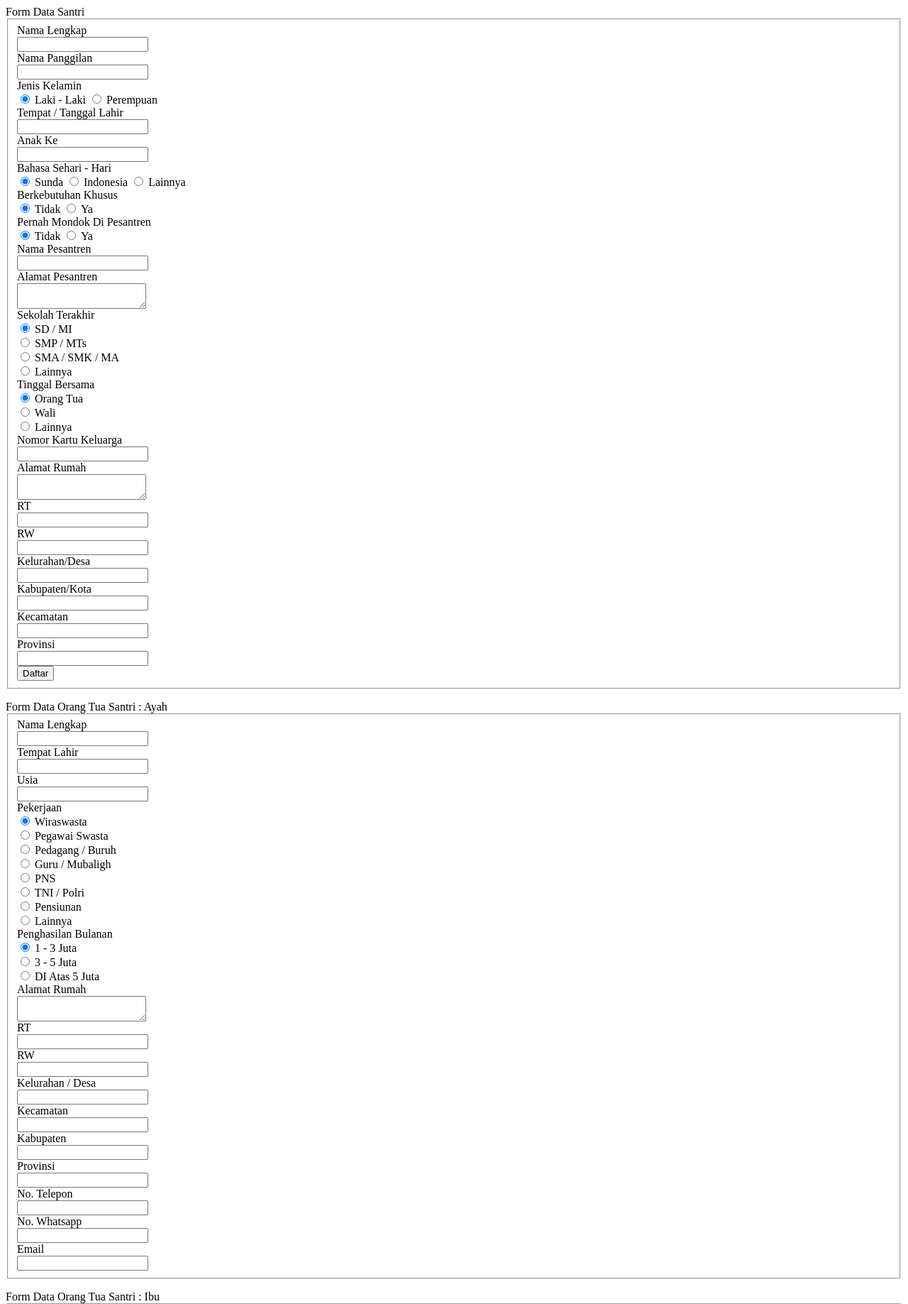
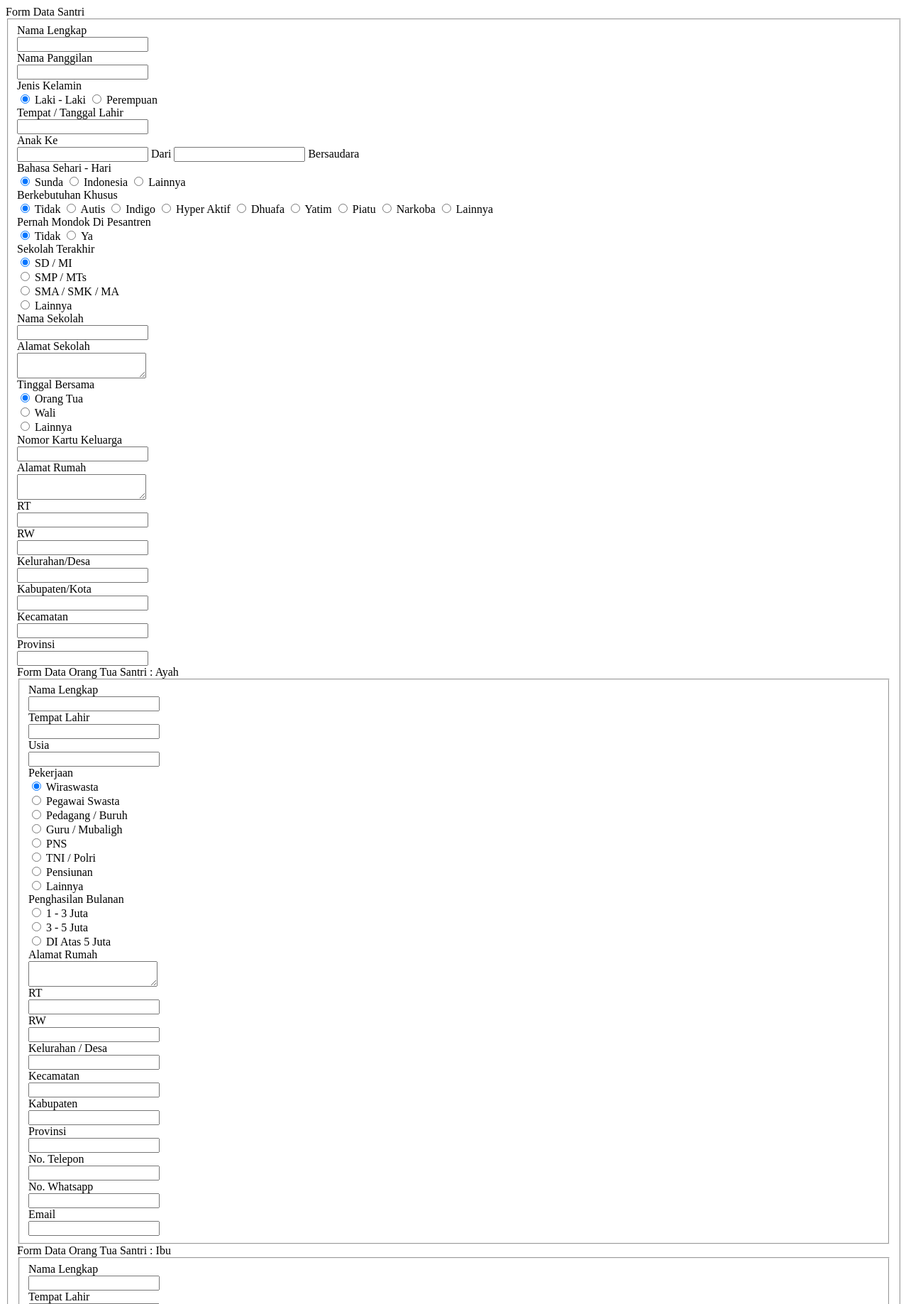
Before and after one commit to rizkymb/kesiswaan, a PHP site: page /admin/daftarsantri.php in a window 1280 px wide. Shown: the top 1837 px of the page at 71% size. Run offline with PHP 8.4, Linux system fonts and the light colour scheme.

Commit message:
Tambah File & Perbaiki form
tambah koneksi ke database & tambah fields pada form

```diff
--- /dev/null
+++ b/admin/config.php
@@ -0,0 +1,4 @@
+<?php
+error_reporting(~E_NOTICE);
+$conn = mysqli_connect('localhost', 'root', '', 'dbpesantren');
+?>
--- a/admin/daftarsantri.php
+++ b/admin/daftarsantri.php
@@ -2,10 +2,11 @@
 <head>
 </head>
 <body>
+
 <div class="panel panel-success">
   <div class="panel-heading">Form Data Santri</div>
   <div class="panel-body">
-  <form class="form-horizontal">
+  <form class="form-horizontal" action="#">
     <fieldset>
 
     <!-- Text input-->
@@ -55,7 +56,9 @@
     <label class="col-md-4 control-label" for="anakke">Anak Ke</label>
     <div class="col-md-1">
     <input id="anakke" name="anakke" type="text" placeholder="" class="form-control input-md" required="">
-
+    Dari
+    <input id="dari" name="dari" type="text" placeholder="" class="form-control input-md" required="">
+    Bersaudara
     </div>
     </div>
 
@@ -81,14 +84,42 @@
     <!-- Multiple Radios (inline) -->
     <div class="form-group">
     <label class="col-md-4 control-label" for="kebutuhankhusus">Berkebutuhan Khusus</label>
-    <div class="col-md-4">
+    <div class="col-md-5">
         <label class="radio-inline" for="kebutuhankhusus-0">
         <input type="radio" name="kebutuhankhusus" id="kebutuhankhusus-0" value="1" checked="checked">
         Tidak
         </label>
         <label class="radio-inline" for="kebutuhankhusus-1">
         <input type="radio" name="kebutuhankhusus" id="kebutuhankhusus-1" value="2">
-        Ya
+        Autis
+        </label>
+        <label class="radio-inline" for="kebutuhankhusus-2">
+        <input type="radio" name="kebutuhankhusus" id="kebutuhankhusus-1" value="2">
+        Indigo
+        </label>
+        <label class="radio-inline" for="kebutuhankhusus-3">
+        <input type="radio" name="kebutuhankhusus" id="kebutuhankhusus-1" value="2">
+        Hyper Aktif
+        </label>
+        <label class="radio-inline" for="kebutuhankhusus-4">
+        <input type="radio" name="kebutuhankhusus" id="kebutuhankhusus-1" value="2">
+        Dhuafa
+        </label>
+        <label class="radio-inline" for="kebutuhankhusus-5">
+        <input type="radio" name="kebutuhankhusus" id="kebutuhankhusus-1" value="2">
+        Yatim
+        </label>
+        <label class="radio-inline" for="kebutuhankhusus-6">
+        <input type="radio" name="kebutuhankhusus" id="kebutuhankhusus-1" value="2">
+        Piatu
+        </label>
+        <label class="radio-inline" for="kebutuhankhusus-7">
+        <input type="radio" name="kebutuhankhusus" id="kebutuhankhusus-1" value="2">
+        Narkoba
+        </label>
+        <label class="radio-inline" for="kebutuhankhusus-8">
+        <input type="radio" name="kebutuhankhusus" id="kebutuhankhusus-1" value="2">
+        Lainnya
         </label>
     </div>
     </div>
@@ -105,23 +136,6 @@
         <input type="radio" name="mondok" id="mondok-1" value="2">
         Ya
         </label>
-    </div>
-    </div>
-
-    <!-- Text input-->
-    <div class="form-group">
-    <label class="col-md-4 control-label" for="namapesantren">Nama Pesantren</label>
-    <div class="col-md-4">
-    <input id="namapesantren" name="namapesantren" type="text" placeholder="" class="form-control input-md" required="">
-
-    </div>
-    </div>
-
-    <!-- Textarea -->
-    <div class="form-group">
-    <label class="col-md-4 control-label" for="alamatpesantren">Alamat Pesantren</label>
-    <div class="col-md-4">
-        <textarea class="form-control" id="alamatpesantren" name="alamatpesantren"></textarea>
     </div>
     </div>
 
@@ -153,6 +167,23 @@
         Lainnya
         </label>
         </div>
+    </div>
+    </div>
+
+    <!-- Text input-->
+    <div class="form-group">
+    <label class="col-md-4 control-label" for="nomorkk">Nama Sekolah</label>
+    <div class="col-md-4">
+    <input id="namasekolah" name="namasekolah" type="text" placeholder="" class="form-control input-md" required="">
+
+    </div>
+    </div>
+
+    <!-- Textarea -->
+    <div class="form-group">
+    <label class="col-md-4 control-label" for="namajalan">Alamat Sekolah</label>
+    <div class="col-md-4">
+        <textarea class="form-control" id="alamatsekolah" name="alamatsekolah"></textarea>
     </div>
     </div>
 
@@ -252,17 +283,49 @@
     </div>
     </div>
 
-    <!-- Button -->
+    <!-- Multiple Radios
     <div class="form-group">
-    <label class="col-md-4 control-label" for="submit"></label>
+    <label class="col-md-4 control-label" for="penanggungjawab">Penanggung Jawab</label>
     <div class="col-md-4">
-        <button id="submit" name="submit" class="btn btn-success">Daftar</button>
+    <div class="radio-inline">
+        <label for="tinggaldengan-0">
+        <input type="radio" name="penanggungjawab" id="penanggungjawab-0" value="1" checked="checked" onclick="showortu()">
+        Orang Tua
+        </label>
+      </div>
+    <div class="radio-inline">
+        <label for="tinggaldengan-1">
+        <input type="radio" name="penanggungjawab" id="penanggungjawab-1" value="2" onclick="showwali()">
+        Wali
+        </label>
+      </div>
     </div>
-    </div>
+  </div> -->
 
-    </fieldset>
-    </form>
-  </div>
+<!-- <script>
+  var detachx = $('#formwali').detach();
+  var detachy = $('#formortu').detach();
+
+  function showortu(detachy){
+  var x = document.getElementById('formortu');
+  var y = document.getElementById('formwali');
+
+  $('#formortu').append(detachy);
+  x.style.display ='block';
+  y.parentNode.removeChild(y);
+  }
+  function showwali(detachx){
+  var x = document.getElementById('formortu');
+  var y = document.getElementById('formwali');
+
+  $('#formwali').append(detachx);
+  y.style.display ='block';
+  x.parentNode.removeChild(x);
+  }
+</script> -->
+
+<div id="forms"></div>
+<div id="formortu">
   <div class="panel-heading">Form Data Orang Tua Santri : Ayah</div>
   <div class="panel-body">
   <form class="form-horizontal">
@@ -272,7 +335,7 @@
 <div class="form-group">
   <label class="col-md-4 control-label" for="namalengkapayah">Nama Lengkap</label>
   <div class="col-md-4">
-  <input id="namalengkapayah" name="namalengkapayah" type="text" placeholder="" class="form-control input-md" required="">
+  <input id="namalengkapayah" name="namalengkapayah" type="text" placeholder="" class="form-control input-md">
 
   </div>
 </div>
@@ -281,7 +344,7 @@
 <div class="form-group">
   <label class="col-md-4 control-label" for="tempatlahirayah">Tempat Lahir</label>
   <div class="col-md-4">
-  <input id="tempatlahirayah" name="tempatlahirayah" type="text" placeholder="" class="form-control input-md" required="">
+  <input id="tempatlahirayah" name="tempatlahirayah" type="text" placeholder="" class="form-control input-md">
 
   </div>
 </div>
@@ -290,7 +353,7 @@
 <div class="form-group">
   <label class="col-md-4 control-label" for="usiaayah">Usia</label>
   <div class="col-md-4">
-  <input id="usiaayah" name="usiaayah" type="text" placeholder="" class="form-control input-md" required="">
+  <input id="usiaayah" name="usiaayah" type="text" placeholder="" class="form-control input-md">
 
   </div>
 </div>
@@ -387,7 +450,7 @@
 <div class="form-group">
   <label class="col-md-4 control-label" for="rtayah">RT</label>
   <div class="col-md-1">
-  <input id="rtayah" name="rtayah" type="text" placeholder="" class="form-control input-md" required="">
+  <input id="rtayah" name="rtayah" type="text" placeholder="" class="form-control input-md">
 
   </div>
 </div>
@@ -396,7 +459,7 @@
 <div class="form-group">
   <label class="col-md-4 control-label" for="rwayah">RW</label>
   <div class="col-md-1">
-  <input id="rwayah" name="rwayah" type="text" placeholder="" class="form-control input-md" required="">
+  <input id="rwayah" name="rwayah" type="text" placeholder="" class="form-control input-md">
 
   </div>
 </div>
@@ -405,7 +468,7 @@
 <div class="form-group">
   <label class="col-md-4 control-label" for="desaayah">Kelurahan / Desa</label>
   <div class="col-md-4">
-  <input id="desaayah" name="desaayah" type="text" placeholder="" class="form-control input-md" required="">
+  <input id="desaayah" name="desaayah" type="text" placeholder="" class="form-control input-md">
 
   </div>
 </div>
@@ -414,7 +477,7 @@
 <div class="form-group">
   <label class="col-md-4 control-label" for="kecamatanayah">Kecamatan</label>
   <div class="col-md-4">
-  <input id="kecamatanayah" name="kecamatanayah" type="text" placeholder="" class="form-control input-md" required="">
+  <input id="kecamatanayah" name="kecamatanayah" type="text" placeholder="" class="form-control input-md">
 
   </div>
 </div>
@@ -423,7 +486,7 @@
 <div class="form-group">
   <label class="col-md-4 control-label" for="kabupatenayah">Kabupaten</label>
   <div class="col-md-4">
-  <input id="kabupatenayah" name="kabupatenayah" type="text" placeholder="" class="form-control input-md" required="">
+  <input id="kabupatenayah" name="kabupatenayah" type="text" placeholder="" class="form-control input-md">
 
   </div>
 </div>
@@ -432,7 +495,7 @@
 <div class="form-group">
   <label class="col-md-4 control-label" for="provinsiayah">Provinsi</label>
   <div class="col-md-4">
-  <input id="provinsiayah" name="provinsiayah" type="text" placeholder="" class="form-control input-md" required="">
+  <input id="provinsiayah" name="provinsiayah" type="text" placeholder="" class="form-control input-md">
 
   </div>
 </div>
@@ -441,7 +504,7 @@
 <div class="form-group">
   <label class="col-md-4 control-label" for="notelpayah">No. Telepon</label>
   <div class="col-md-4">
-  <input id="notelpayah" name="notelpayah" type="text" placeholder="" class="form-control input-md" required="">
+  <input id="notelpayah" name="notelpayah" type="text" placeholder="" class="form-control input-md">
 
   </div>
 </div>
@@ -450,7 +513,7 @@
 <div class="form-group">
   <label class="col-md-4 control-label" for="nowhatsappayah">No. Whatsapp</label>
   <div class="col-md-4">
-  <input id="nowhatsappayah" name="nowhatsappayah" type="text" placeholder="" class="form-control input-md" required="">
+  <input id="nowhatsappayah" name="nowhatsappayah" type="text" placeholder="" class="form-control input-md">
 
   </div>
 </div>
@@ -459,25 +522,23 @@
 <div class="form-group">
   <label class="col-md-4 control-label" for="emailayah">Email</label>
   <div class="col-md-4">
-  <input id="emailayah" name="emailayah" type="text" placeholder="" class="form-control input-md" required="">
+  <input id="emailayah" name="emailayah" type="text" placeholder="" class="form-control input-md">
 
   </div>
 </div>
 
 </fieldset>
-</form>
 
   </div>
   <div class="panel-heading">Form Data Orang Tua Santri : Ibu</div>
   <div class="panel-body">
-  <form class="form-horizontal">
 <fieldset>
 
 <!-- Text input-->
 <div class="form-group">
   <label class="col-md-4 control-label" for="namalengkapibu">Nama Lengkap</label>
   <div class="col-md-4">
-  <input id="namalengkapibu" name="namalengkapibu" type="text" placeholder="" class="form-control input-md" required="">
+  <input id="namalengkapibu" name="namalengkapibu" type="text" placeholder="" class="form-control input-md">
 
   </div>
 </div>
@@ -486,7 +547,7 @@
 <div class="form-group">
   <label class="col-md-4 control-label" for="tempatlahiribu">Tempat Lahir</label>
   <div class="col-md-4">
-  <input id="tempatlahiribu" name="tempatlahiribu" type="text" placeholder="" class="form-control input-md" required="">
+  <input id="tempatlahiribu" name="tempatlahiribu" type="text" placeholder="" class="form-control input-md">
 
   </div>
 </div>
@@ -495,7 +556,7 @@
 <div class="form-group">
   <label class="col-md-4 control-label" for="usiaibu">Usia</label>
   <div class="col-md-4">
-  <input id="usiaibu" name="usiaibu" type="text" placeholder="" class="form-control input-md" required="">
+  <input id="usiaibu" name="usiaibu" type="text" placeholder="" class="form-control input-md">
 
   </div>
 </div>
@@ -592,7 +653,7 @@
 <div class="form-group">
   <label class="col-md-4 control-label" for="rtibu">RT</label>
   <div class="col-md-1">
-  <input id="rtibu" name="rtibu" type="text" placeholder="" class="form-control input-md" required="">
+  <input id="rtibu" name="rtibu" type="text" placeholder="" class="form-control input-md">
 
   </div>
 </div>
@@ -601,7 +662,7 @@
 <div class="form-group">
   <label class="col-md-4 control-label" for="rwibu">RW</label>
   <div class="col-md-1">
-  <input id="rwibu" name="rwibu" type="text" placeholder="" class="form-control input-md" required="">
+  <input id="rwibu" name="rwibu" type="text" placeholder="" class="form-control input-md">
 
   </div>
 </div>
@@ -610,7 +671,7 @@
 <div class="form-group">
   <label class="col-md-4 control-label" for="desaibu">Kelurahan / Desa</label>
   <div class="col-md-4">
-  <input id="desaibu" name="desaibu" type="text" placeholder="" class="form-control input-md" required="">
+  <input id="desaibu" name="desaibu" type="text" placeholder="" class="form-control input-md">
 
   </div>
 </div>
@@ -619,7 +680,7 @@
 <div class="form-group">
   <label class="col-md-4 control-label" for="kecamatanibu">Kecamatan</label>
   <div class="col-md-4">
-  <input id="kecamatanibu" name="kecamatanibu" type="text" placeholder="" class="form-control input-md" required="">
+  <input id="kecamatanibu" name="kecamatanibu" type="text" placeholder="" class="form-control input-md">
 
   </div>
 </div>
@@ -628,7 +689,7 @@
 <div class="form-group">
   <label class="col-md-4 control-label" for="kabupatenibu">Kabupaten</label>
   <div class="col-md-4">
-  <input id="kabupatenibu" name="kabupatenibu" type="text" placeholder="" class="form-control input-md" required="">
+  <input id="kabupatenibu" name="kabupatenibu" type="text" placeholder="" class="form-control input-md">
 
   </div>
 </div>
@@ -637,7 +698,7 @@
 <div class="form-group">
   <label class="col-md-4 control-label" for="provinsiibu">Provinsi</label>
   <div class="col-md-4">
-  <input id="provinsiibu" name="provinsiibu" type="text" placeholder="" class="form-control input-md" required="">
+  <input id="provinsiibu" name="provinsiibu" type="text" placeholder="" class="form-control input-md">
 
   </div>
 </div>
@@ -646,7 +707,7 @@
 <div class="form-group">
   <label class="col-md-4 control-label" for="notelpibu">No. Telepon</label>
   <div class="col-md-4">
-  <input id="notelpibu" name="notelpibu" type="text" placeholder="" class="form-control input-md" required="">
+  <input id="notelpibu" name="notelpibu" type="text" placeholder="" class="form-control input-md">
 
   </div>
 </div>
@@ -655,7 +716,7 @@
 <div class="form-group">
   <label class="col-md-4 control-label" for="nowhatsappibu">No. Whatsapp</label>
   <div class="col-md-4">
-  <input id="nowhatsappibu" name="nowhatsappibu" type="text" placeholder="" class="form-control input-md" required="">
+  <input id="nowhatsappibu" name="nowhatsappibu" type="text" placeholder="" class="form-control input-md">
 
   </div>
 </div>
@@ -664,20 +725,19 @@
 <div class="form-group">
   <label class="col-md-4 control-label" for="emailibu">Email</label>
   <div class="col-md-4">
-  <input id="emailibu" name="emailibu" type="text" placeholder="" class="form-control input-md" required="">
+  <input id="emailibu" name="emailibu" type="text" placeholder="" class="form-control input-md">
 
   </div>
 </div>
 
 </fieldset>
-</form>
 
   </div>
+</div>
 
+<div id="formwali" style="">
   <div class="panel-heading">Form Data Orang Tua Santri : Wali</div>
   <div class="panel-body">
-  <form class="form-horizontal">
-<fieldset>
 
 <!-- Text input-->
 <div class="form-group">
@@ -889,44 +949,20 @@
   <label class="col-md-4 control-label" for="emailibu">Email</label>
   <div class="col-md-4">
   <input id="emailibu" name="emailibu" type="text" placeholder="" class="form-control input-md" required="">
-
   </div>
 </div>
-
+</div>
+</div>
 </fieldset>
+<!-- Button -->
+<div class="form-group">
+  <label class="col-md-4 control-label" for="submit"></label>
+  <div class="col-md-4">
+      <button id="submit" name="submit" class="btn btn-success">Daftar</button>
+  </div>
+</div>
 </form>
 
-  </div>
-</div>
-
-<div class="panel panel-default">
-  <!-- Default panel contents -->
-  <div class="panel-heading">Panel heading</div>
-  <div class="panel-body">
-    <!-- Table -->
-  <table class="table">
-    <tr>
-        <td>Name</td>
-        <td>Address</td>
-        <td>Age</td>
-    </tr>
-    <tr>
-        <td>Shao Kahn</td>
-        <td>Outworld</td>
-        <td>100</td>
-    </tr>
-    <tr>
-        <td>Shao Kahn</td>
-        <td>Outworld</td>
-        <td>100</td>
-    </tr>
-    <tr>
-        <td>Shao Kahn</td>
-        <td>Outworld</td>
-        <td>100</td>
-    </tr>
-  </table>
-  </div>
 </div>
 </body>
 </html>
```
Also changed, not shown: admin/daftarprogram.php (+5 -5 lines), admin/proses_inputprogram.php (added, +26 -0 lines), 1 other file.
